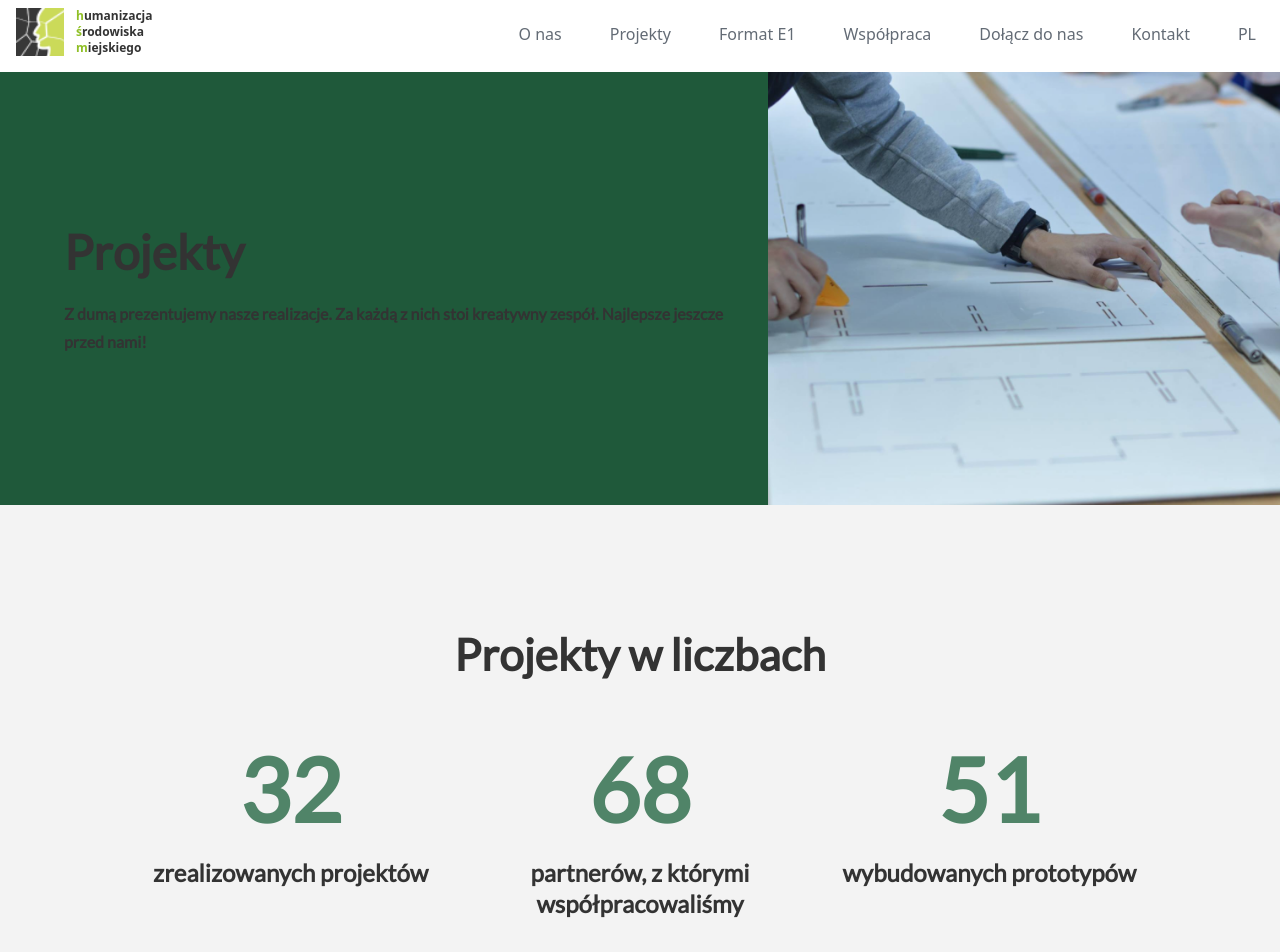
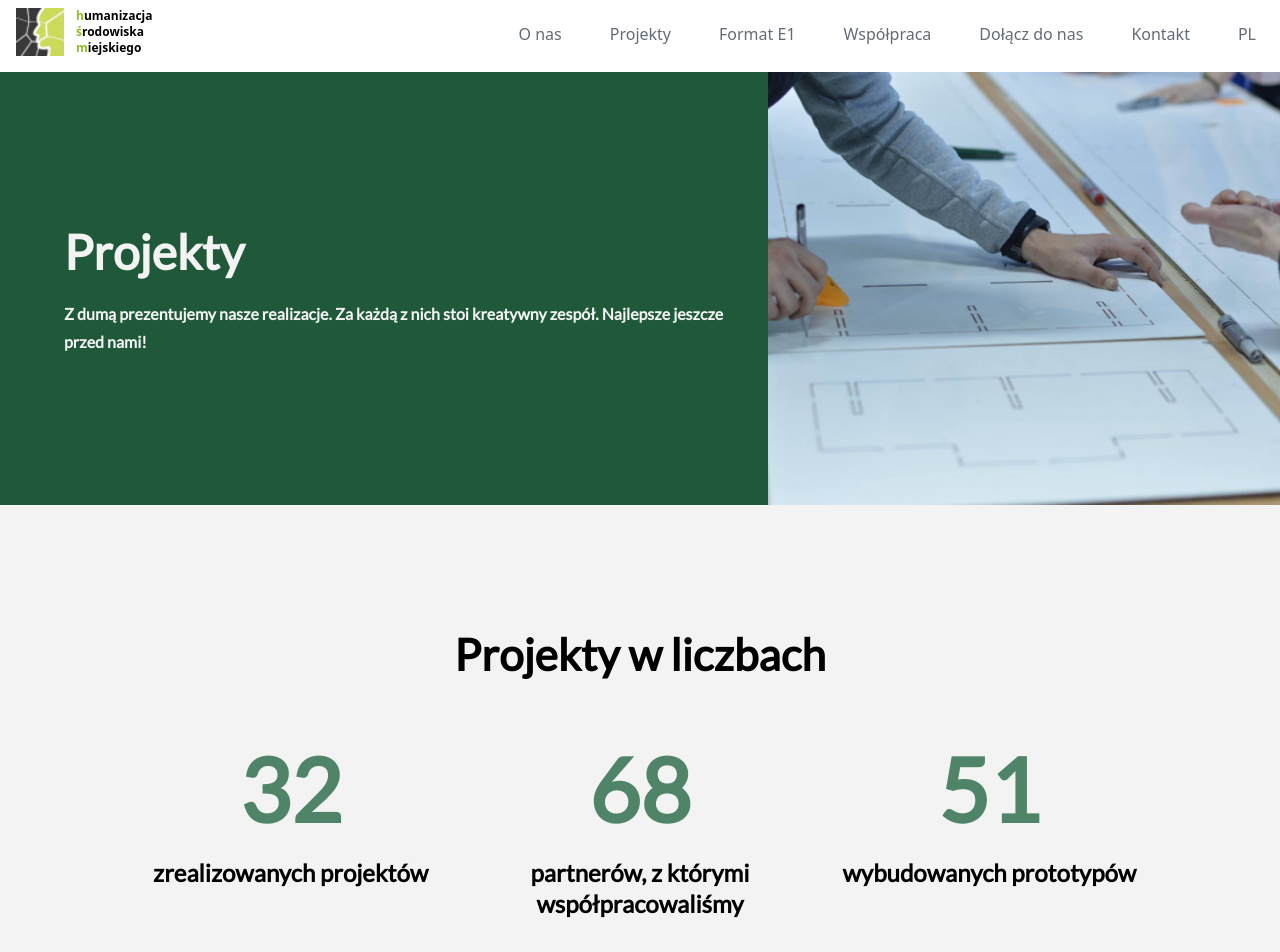
Before and after one commit to CodersCrew/hsm-website, a Next.js app: page /projects/Project in a window 1280 px wide. Shown: the top 952 px of the page. Built offline with nearby package versions, Linux system fonts and the light colour scheme.

Commit message:
Hydration fix

```diff
--- a/src/components/Projects/ProjectCard/ProjectCard.tsx
+++ b/src/components/Projects/ProjectCard/ProjectCard.tsx
@@ -12,7 +12,7 @@ export const ProjectCard = ({ data }: ProjectCardProps) => {
     <div className={`flex gap-24 px-28 flex-${index % 2 ? 'row-reverse' : 'row'} py-16`}>
       <Image className="flex flex-auto" src={imageSRC} alt={`Project ${alt}`} width={588} height={332} />
       <div className="order-1 flex flex-auto flex-col items-start ">
-        <header className="pb-6">
+        <header className="pb-6 text-neutral/90">
           <h2>{name}</h2>
           <StatusTag kind={status} ifCyclical={ifCyclical} />
         </header>
--- a/src/components/Projects/ProjectsNavi.tsx
+++ b/src/components/Projects/ProjectsNavi.tsx
@@ -2,7 +2,7 @@ export const ProjectsNavi = () => (
   <div className="flex justify-between py-16 px-32">
     {' '}
     <p />
-    <p className="flex justify-between gap-6">1 2</p>{' '}
+    <p className="flex justify-between gap-6 text-neutral/90">1 2</p>{' '}
     <p className="font-bold leading-M_regular -tracking-wide text-neutral/90">STARSZE -+</p>
   </div>
 );
--- a/src/styles/globals.css
+++ b/src/styles/globals.css
@@ -3,25 +3,25 @@
 @tailwind utilities;
 
 h1 {
-  @apply text-H1 font-semibold leading-H1 text-neutral/90;
+  @apply text-H1 font-semibold leading-H1;
 }
 h2 {
-  @apply my-2 text-H2 text-neutral/90 lg:text-4xl;
+  @apply my-2 text-H2 lg:text-4xl;
 }
 h3 {
-  @apply text-H3 font-semibold leading-H3 text-neutral/90;
+  @apply text-H3 font-semibold leading-H3;
 }
 h4 {
-  @apply text-H4 font-semibold leading-H4 text-neutral/90;
+  @apply text-H4 font-semibold leading-H4;
 }
 h5 {
-  @apply text-H5 font-semibold leading-H5 text-neutral/90;
+  @apply text-H5 font-semibold leading-H5;
 }
 h6 {
-  @apply text-H6 font-semibold leading-H6 text-neutral/90;
+  @apply text-H6 font-semibold leading-H6;
 }
 p {
-  @apply text-M_regular font-semibold leading-M_regular text-neutral/90;
+  @apply text-M_regular font-semibold leading-M_regular;
 }
 
 /* L_regular {
```
